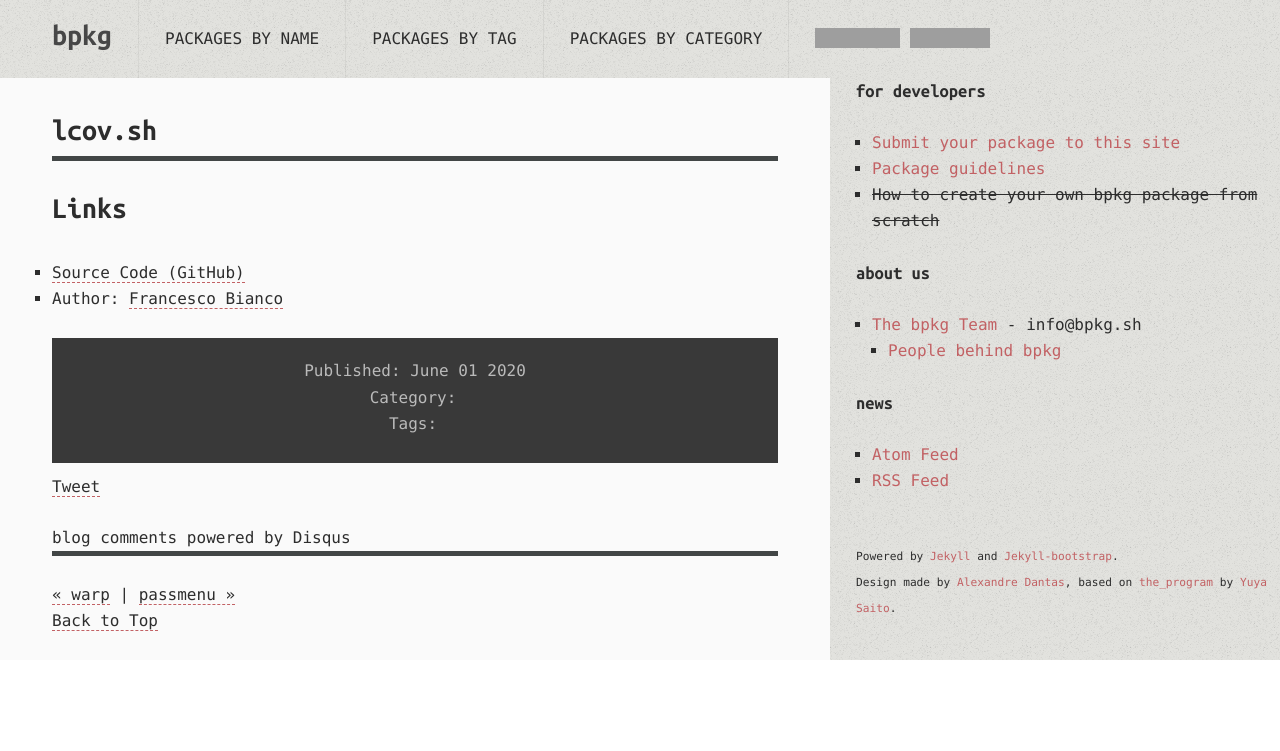
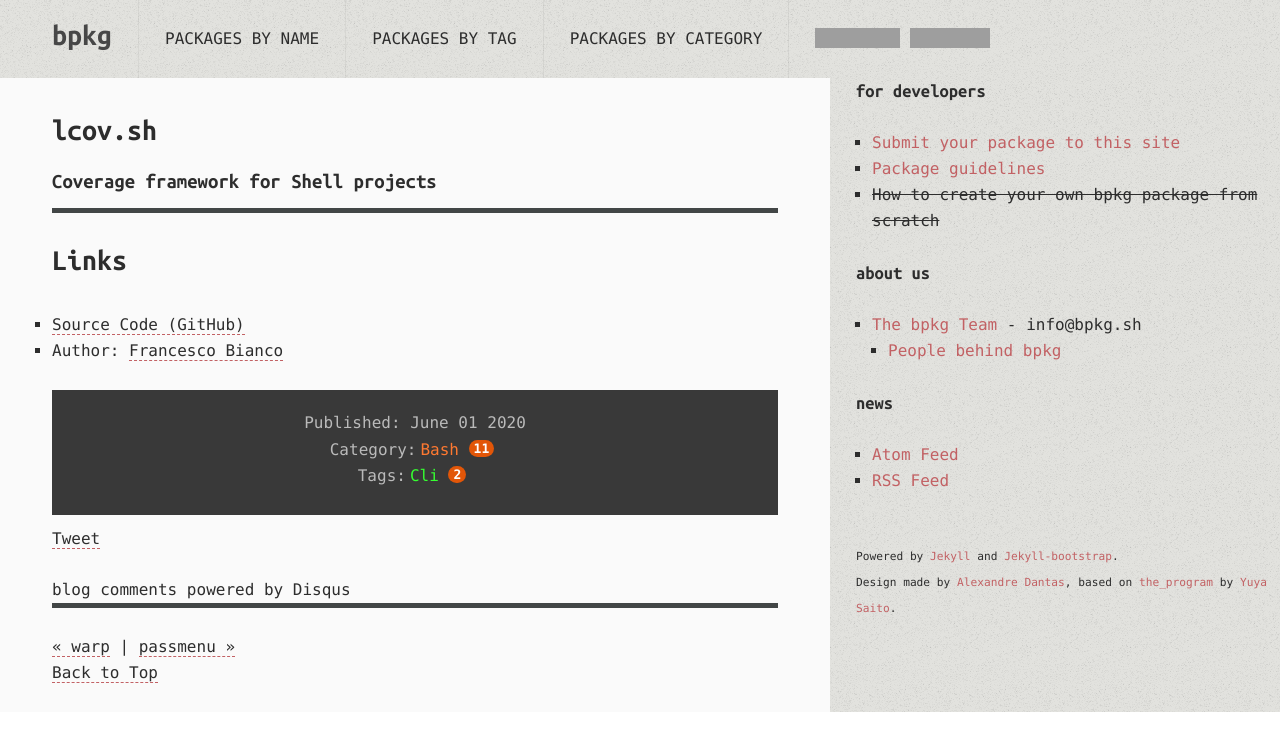
Before and after one commit to bpkg/bpkg.github.io, a Jekyll site: the page built from _posts/2020-06-01-lcovsh.md, in a window 1280 px wide. Shown: the top 751 px of the page. Built offline with Jekyll 4.4.1, drawn with Linux system fonts in a browser that asks for light colours; comment, search, counter and statistics services are not loaded; grey boxes are pictures that could not be loaded.

Commit message:
Fixed `_posts` front matter.

```diff
--- a/_posts/2020-06-01-lcovsh.md
+++ b/_posts/2020-06-01-lcovsh.md
@@ -1,9 +1,9 @@
 ---
 layout: post
 title: "lcov.sh"
-description: ""
-category:
-tags: []
+description: "Coverage framework for Shell projects"
+category: bash
+tags: [cli]
 ---
 
 
```
Also changed, not shown: _posts/2015-05-05-shpec.md (+1 -1 lines), _posts/2016-07-04-hr.md (+1 -1 lines), _posts/2016-09-12-osxbootstrap.md (+2 -2 lines), _posts/2018-01-11-uget.md (+0 -1 lines).
